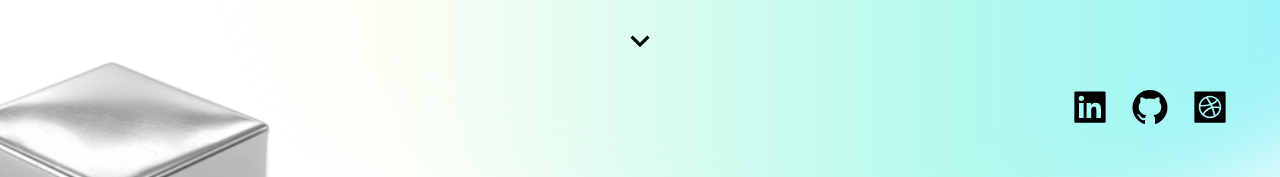
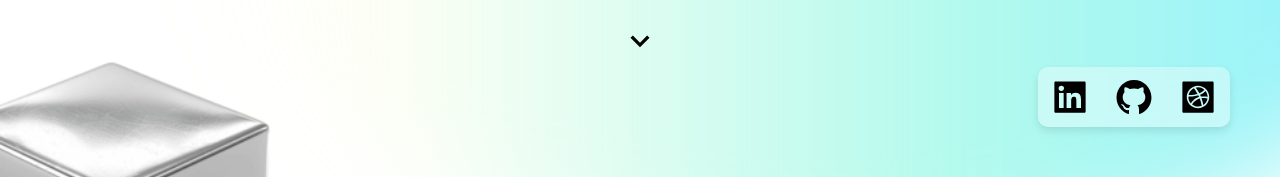
Before and after one commit to jenniferccao/jen, a React (Create React App) app: page / in a window 1280 px wide. Shown: the part 623-800 px from the top of the page. Built offline with nearby package versions, Linux system fonts and the light colour scheme; a web font is replaced by a local one.

Commit message:
updated menu styling

```diff
--- a/src/App.css
+++ b/src/App.css
@@ -656,11 +656,16 @@
   height: fit-content;
   display: flex;
   align-items: center;
+
+  border-radius: 10px;
+  background-color: #ffffff5d;
+  backdrop-filter: blur(10px);
+  box-shadow: 0 4px 8px rgba(0, 0, 0, 0.1);
 }
 
 .contact-bar a {
   color: inherit;
-  padding-left: 20px;
+  padding: 10px 12px;
   display: flex;
   align-items: center;
 }
@@ -681,7 +686,8 @@
     margin-right: 20px;
     margin-bottom: 30px;
     border-radius: 10px;
-    background-color: var(--bg);
+    background-color: #ffffff5d;
+    backdrop-filter: blur(10px);
     box-shadow: 0 4px 8px rgba(0, 0, 0, 0.1);
   }
 
@@ -714,7 +720,8 @@
   cursor: pointer;
   width: 30px;
   gap: 5px;
-  background-color: var(--bg);
+  background-color: #ffffff5d;
+  backdrop-filter: blur(10px);
   border-radius: 10px;
   padding: 5px;
   box-shadow: 0 4px 8px rgba(0, 0, 0, 0.1);
@@ -744,7 +751,8 @@
 .menu.show {
   display: flex;
   justify-content: right;
-  background-color: var(--bg);
+  background-color: #ffffff5d;
+  backdrop-filter: blur(10px);
   padding: 10px 15px;
   border-radius: 10px;
   box-shadow: 0 4px 8px rgba(0, 0, 0, 0.1);
```
